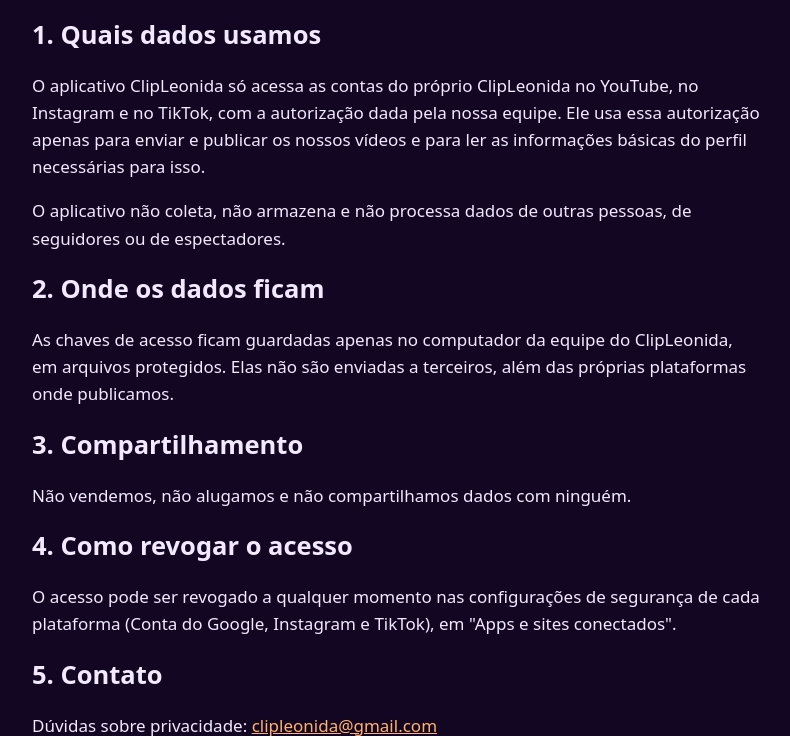
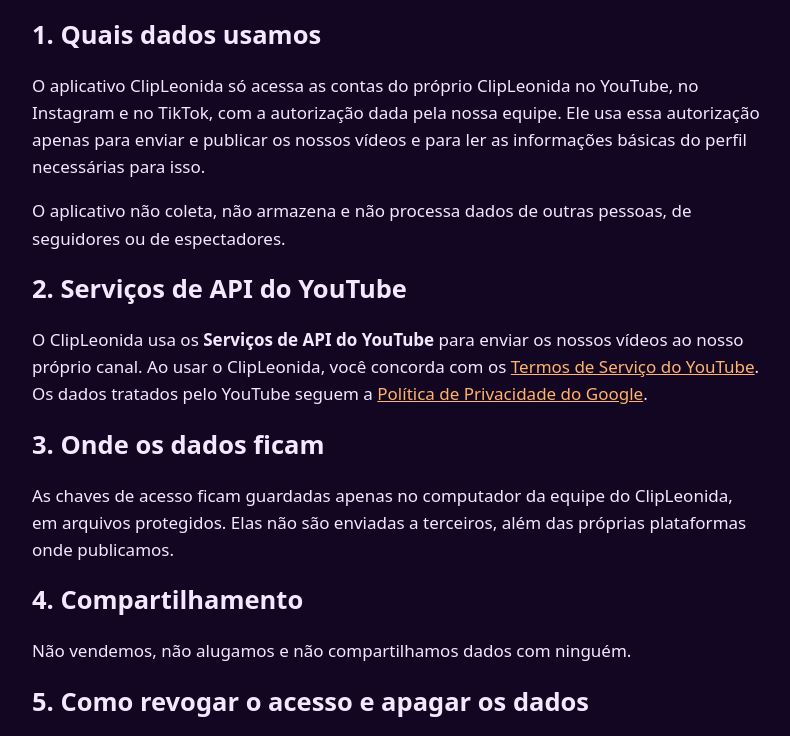
Before and after one commit to graseeel/clipleonida, a plain HTML site: page privacidade.html in a window 1280 px wide. Shown: the part 185-921 px from the top of the page, without its empty margins (244-1034 px from the left). Drawn offline with Linux system fonts and the light colour scheme.

Commit message:
Adiciona avisos dos Serviços de API do YouTube
Co-Authored-By: Claude Opus 5.5 <noreply@anthropic.com>

```diff
--- a/privacidade.html
+++ b/privacidade.html
@@ -19,16 +19,20 @@
   <p>O aplicativo ClipLeonida só acessa as contas do próprio ClipLeonida no YouTube, no Instagram e no TikTok, com a autorização dada pela nossa equipe. Ele usa essa autorização apenas para enviar e publicar os nossos vídeos e para ler as informações básicas do perfil necessárias para isso.</p>
   <p>O aplicativo não coleta, não armazena e não processa dados de outras pessoas, de seguidores ou de espectadores.</p>
 
-  <h2>2. Onde os dados ficam</h2>
+  <h2>2. Serviços de API do YouTube</h2>
+  <p>O ClipLeonida usa os <strong>Serviços de API do YouTube</strong> para enviar os nossos vídeos ao nosso próprio canal. Ao usar o ClipLeonida, você concorda com os <a href="https://www.youtube.com/t/terms">Termos de Serviço do YouTube</a>. Os dados tratados pelo YouTube seguem a <a href="https://policies.google.com/privacy">Política de Privacidade do Google</a>.</p>
+
+  <h2>3. Onde os dados ficam</h2>
   <p>As chaves de acesso ficam guardadas apenas no computador da equipe do ClipLeonida, em arquivos protegidos. Elas não são enviadas a terceiros, além das próprias plataformas onde publicamos.</p>
 
-  <h2>3. Compartilhamento</h2>
+  <h2>4. Compartilhamento</h2>
   <p>Não vendemos, não alugamos e não compartilhamos dados com ninguém.</p>
 
-  <h2>4. Como revogar o acesso</h2>
-  <p>O acesso pode ser revogado a qualquer momento nas configurações de segurança de cada plataforma (Conta do Google, Instagram e TikTok), em "Apps e sites conectados".</p>
+  <h2>5. Como revogar o acesso e apagar os dados</h2>
+  <p>O acesso pode ser revogado a qualquer momento nas configurações de segurança de cada plataforma. No Google, acesse a <a href="https://security.google.com/settings/security/permissions">página de permissões da Conta do Google</a>. No Instagram e no TikTok, use "Apps e sites conectados".</p>
+  <p>Para apagar os dados guardados pelo ClipLeonida, basta revogar o acesso: as chaves locais deixam de funcionar e são apagadas em até 7 dias. Pedidos de exclusão também podem ser enviados para o e-mail abaixo.</p>
 
-  <h2>5. Contato</h2>
+  <h2>6. Contato</h2>
   <p>Dúvidas sobre privacidade: <a href="mailto:clipleonida@gmail.com">clipleonida@gmail.com</a></p>
 </main>
 <footer>© 2026 ClipLeonida</footer>
```
Also changed, not shown: index.html (+1 -0 lines), termos.html (+1 -1 lines).
